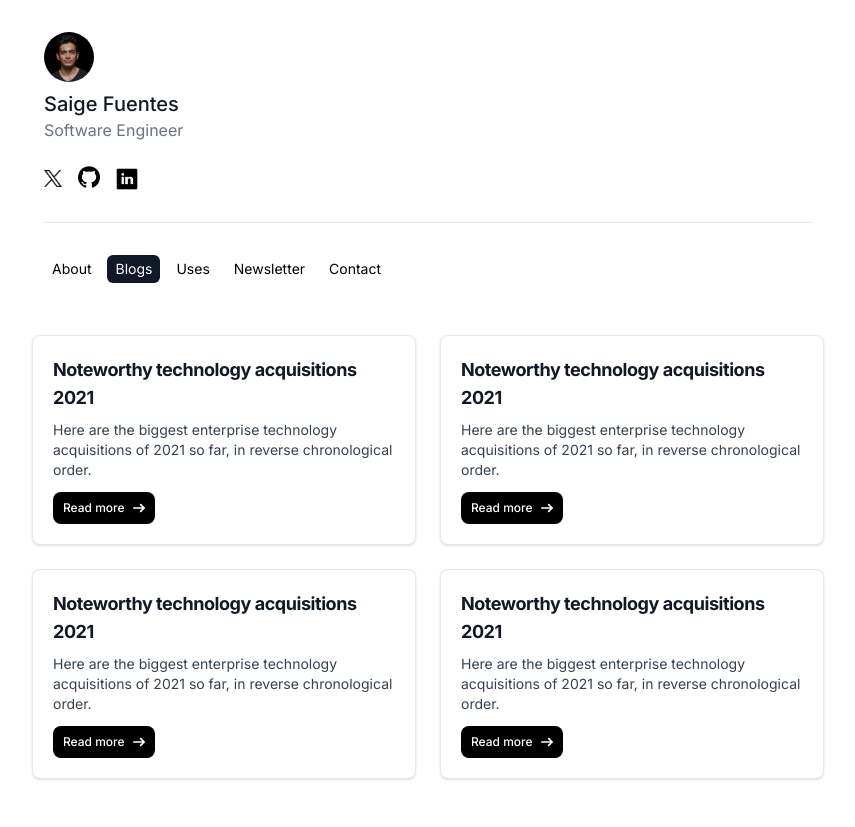
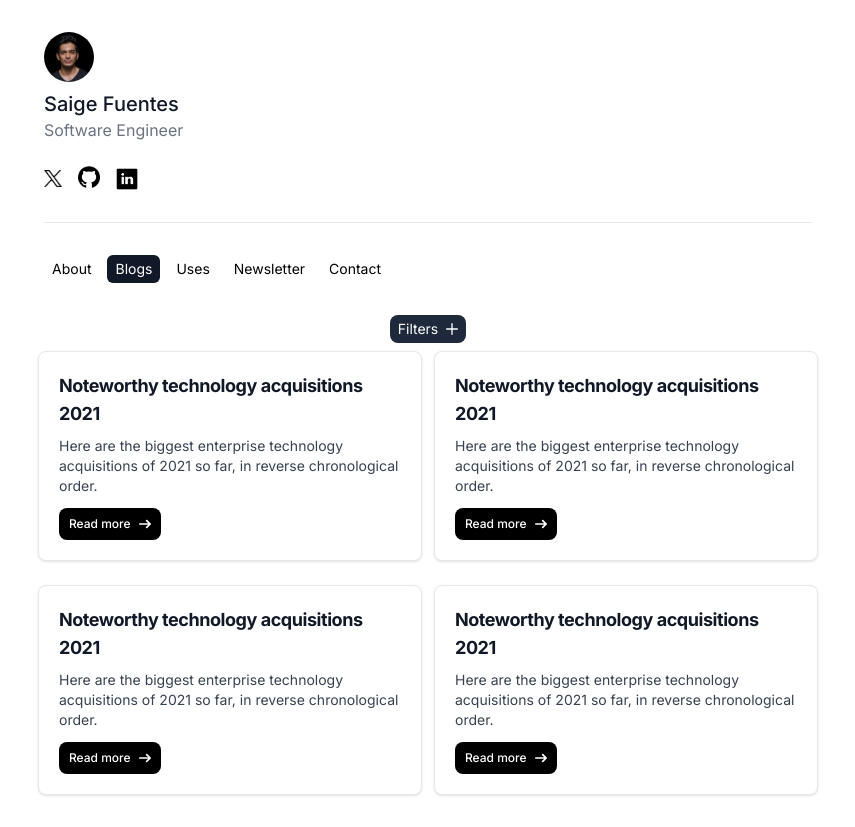
Before and after one commit to Ank61/portfolio, a Next.js app: page /blogs in a window 1280 px wide. Shown: the whole page, without its empty margins (212-1067 px from the left). Built offline with nearby package versions, Linux system fonts and the light colour scheme.

Commit message:
added build logs

```diff
--- a/app/blogs/page.js
+++ b/app/blogs/page.js
@@ -1,70 +1,260 @@
+"use client";
 import Common from "@/components/common";
+import { motion } from "framer-motion";
+import { useEffect, useState } from "react";
+export default function Blogs() {
+  const [isLargeScreen, setIsLargeScreen] = useState(false);
+  const [isOpen, setIsOpen] = useState(false);
 
-export default function Blogs() {
+  useEffect(() => {
+    const checkScreenSize = () => {
+      setIsLargeScreen(window.innerWidth >= 1024); // Adjust breakpoint as needed
+    };
+
+    checkScreenSize();
+    window.addEventListener("resize", checkScreenSize);
+
+    return () => {
+      window.removeEventListener("resize", checkScreenSize);
+    };
+  }, []);
+
+  const toggleMenu = (e) => {
+    setIsOpen(!isOpen);
+  };
+
   return (
     <main className="flex items-center justify-between w-full flex-col p-8 min-h-screen">
       <Common />
-            <div className="grid grid-cols-2 gap-6 mb-auto mt-5">
-                <div className=" max-w-sm bg-white border border-gray-200 rounded-lg shadow dark:bg-gray-800 dark:border-gray-700 hover:shadow-lg cursor-pointer transition-shadow">
+
+      <div className="group">
+        <div
+          id="speed-dial-menu-default"
+          className="flex items-center space-x-2"
+        >
+          <button
+            type="button"
+            onClick={(e)=>toggleMenu(e)}
+            aria-controls="speed-dial-menu-default"
+            aria-expanded={isOpen}
+            className="flex text-white bg-slate-800 rounded-lg pl-2 pr-2 pt-1 pb-1 text-sm outline-none hover:bg-slate-900 dark:bg-blue-600 dark:hover:bg-blue-700 focus:ring-4 focus:ring-blue-300 focus:outline-none dark:focus:ring-blue-800"
+          >
+            Filters
+            <svg
+              className="w-3 h-3 ml-2 mt-1 transition-transform group-hover:rotate-45"
+              aria-hidden="true"
+              xmlns="http://www.w3.org/2000/svg"
+              fill="none"
+              viewBox="0 0 18 18"
+            >
+              <path
+                stroke="currentColor"
+                strokeLinecap="round"
+                strokeLinejoin="round"
+                strokeWidth="2"
+                d="M9 1v16M1 9h16"
+              />
+            </svg>
+          </button>
+          {isOpen &&
+            [
+              {
+                tooltip: "Share",
+                icon: "M14.419 10.581a3.564 ...",
+                ariaLabel: "Share",
+              },
+              {
+                tooltip: "Print",
+                icon: "M5 20h10a1 1 ...",
+                ariaLabel: "Print",
+              },
+              {
+                tooltip: "Download",
+                icon: "M14.707 7.793a1 1 ...",
+                ariaLabel: "Download",
+              },
+              {
+                tooltip: "Copy",
+                icon: "M5 9V4.13a2.96 ...",
+                ariaLabel: "Copy",
+              },
+            ].map((item, index) => (
+              <motion.div
+                key={index}
+                initial={{ opacity: 0, x: -10 }}
+                animate={{ opacity: 1, x: 0 }}
+                transition={{ type: "spring", stiffness: 300 }}
+                className="relative"
+              >
+                <button
+                  type="button"
+                  data-tooltip-target={`tooltip-${item.tooltip.toLowerCase()}`}
+                  data-tooltip-placement="top"
+                  className="flex text-white bg-slate-800 rounded-lg pl-2 pr-2 pt-1 pb-1 text-sm outline-none hover:bg-slate-900 dark:bg-blue-600 dark:hover:bg-blue-700 focus:ring-4 focus:ring-blue-300 focus:outline-none dark:focus:ring-blue-800"
+                >{item.ariaLabel}
+                </button>
+                <div
+                  id={`tooltip-${item.tooltip.toLowerCase()}`}
+                  role="tooltip"
+                  className="absolute z-10 invisible inline-block w-auto px-3 py-2 text-sm font-medium text-white transition-opacity duration-300 bg-gray-900 rounded-lg shadow-sm opacity-0 tooltip dark:bg-gray-700"
+                >
+                  {item.tooltip}
+                  <div className="tooltip-arrow" data-popper-arrow></div>
+                </div>
+              </motion.div>
+            ))}
+        </div>
+      </div>
+
+      <div className="grid grid-cols-1 md:grid-cols-2 lg:grid-cols-2 gap-6 mb-auto mt-2">
+        <motion.div
+          initial={{ opacity: 0 }}
+          animate={isLargeScreen ? { x: 6, opacity: 1 } : { opacity: 1 }}
+          transition={{ type: "spring" }}
+          className=" max-w-sm bg-white border border-gray-200 rounded-lg shadow dark:bg-gray-800 dark:border-gray-700 hover:shadow-lg cursor-pointer transition-shadow"
+        >
           <div className="p-5">
             <a href="#">
-                            <h5 className="mb-2 text-lg font-bold tracking-tight text-gray-900 dark:text-white">Noteworthy technology acquisitions 2021</h5>
+              <h5 className="mb-2 text-lg font-bold tracking-tight text-gray-900 dark:text-white">
+                Noteworthy technology acquisitions 2021
+              </h5>
             </a>
-                        <p className="mb-3 font-normal text-sm text-gray-700 dark:text-gray-400">Here are the biggest enterprise technology acquisitions of 2021 so far, in reverse chronological order.</p>
+            <p className="mb-3 font-normal text-sm text-gray-700 dark:text-gray-400">
+              Here are the biggest enterprise technology acquisitions of 2021 so
+              far, in reverse chronological order.
+            </p>
             <button className="inline-flex items-center px-2.5 py-2 text-xs font-medium text-center text-white bg-black rounded-lg  focus:ring-4 focus:outline-none ">
               Read more
-                            <svg className="rtl:rotate-180 w-3 h-3.5 ms-2" aria-hidden="true" xmlns="http://www.w3.org/2000/svg" fill="none" viewBox="0 0 14 10">
-                                <path stroke="currentColor" strokeLinecap="round" strokeLinejoin="round" stroke-width="2" d="M1 5h12m0 0L9 1m4 4L9 9" />
+              <svg
+                className="rtl:rotate-180 w-3 h-3.5 ms-2"
+                ariaHidden="true"
+                xmlns="http://www.w3.org/2000/svg"
+                fill="none"
+                viewBox="0 0 14 10"
+              >
+                <path
+                  stroke="currentColor"
+                  strokeLinecap="round"
+                  strokeLinejoin="round"
+                  stroke-width="2"
+                  d="M1 5h12m0 0L9 1m4 4L9 9"
+                />
               </svg>
             </button>
           </div>
-                </div>
+        </motion.div>
 
-                <div className=" max-w-sm bg-white border border-gray-200 rounded-lg shadow dark:bg-gray-800 dark:border-gray-700 hover:shadow-lg cursor-pointer transition-shadow">
+        <motion.div
+          initial={{ opacity: 0 }}
+          animate={isLargeScreen ? { x: -6, opacity: 1 } : { opacity: 1 }}
+          transition={{ type: "spring" }}
+          className=" max-w-sm bg-white border border-gray-200 rounded-lg shadow dark:bg-gray-800 dark:border-gray-700 hover:shadow-lg cursor-pointer transition-shadow"
+        >
           <div className="p-5">
             <a href="#">
-                            <h5 className="mb-2 text-lg font-bold tracking-tight text-gray-900 dark:text-white">Noteworthy technology acquisitions 2021</h5>
+              <h5 className="mb-2 text-lg font-bold tracking-tight text-gray-900 dark:text-white">
+                Noteworthy technology acquisitions 2021
+              </h5>
             </a>
-                        <p className="mb-3 font-normal text-sm text-gray-700 dark:text-gray-400">Here are the biggest enterprise technology acquisitions of 2021 so far, in reverse chronological order.</p>
+            <p className="mb-3 font-normal text-sm text-gray-700 dark:text-gray-400">
+              Here are the biggest enterprise technology acquisitions of 2021 so
+              far, in reverse chronological order.
+            </p>
             <button className="inline-flex items-center px-2.5 py-2 text-xs font-medium text-center text-white bg-black rounded-lg  focus:ring-4 focus:outline-none ">
               Read more
-                            <svg className="rtl:rotate-180 w-3 h-3.5 ms-2" aria-hidden="true" xmlns="http://www.w3.org/2000/svg" fill="none" viewBox="0 0 14 10">
-                                <path stroke="currentColor" stroke-linecap="round" stroke-linejoin="round" stroke-width="2" d="M1 5h12m0 0L9 1m4 4L9 9" />
+              <svg
+                className="rtl:rotate-180 w-3 h-3.5 ms-2"
+                ariaHidden="true"
+                xmlns="http://www.w3.org/2000/svg"
+                fill="none"
+                viewBox="0 0 14 10"
+              >
+                <path
+                  stroke="currentColor"
+                  stroke-linecap="round"
+                  stroke-linejoin="round"
+                  stroke-width="2"
+                  d="M1 5h12m0 0L9 1m4 4L9 9"
+                />
               </svg>
             </button>
           </div>
-                </div>
+        </motion.div>
 
-                <div className=" max-w-sm bg-white border border-gray-200 rounded-lg shadow dark:bg-gray-800 dark:border-gray-700 hover:shadow-lg cursor-pointer transition-shadow">
+        <motion.div
+          initial={{ opacity: 0 }}
+          animate={{ x: 6, opacity: 1 }}
+          transition={{ type: "spring" }}
+          className=" max-w-sm bg-white border border-gray-200 rounded-lg shadow dark:bg-gray-800 dark:border-gray-700 hover:shadow-lg cursor-pointer transition-shadow"
+        >
           <div className="p-5">
             <a href="#">
-                            <h5 className="mb-2 text-lg font-bold tracking-tight text-gray-900 dark:text-white">Noteworthy technology acquisitions 2021</h5>
+              <h5 className="mb-2 text-lg font-bold tracking-tight text-gray-900 dark:text-white">
+                Noteworthy technology acquisitions 2021
+              </h5>
             </a>
-                        <p className="mb-3 font-normal text-sm text-gray-700 dark:text-gray-400">Here are the biggest enterprise technology acquisitions of 2021 so far, in reverse chronological order.</p>
+            <p className="mb-3 font-normal text-sm text-gray-700 dark:text-gray-400">
+              Here are the biggest enterprise technology acquisitions of 2021 so
+              far, in reverse chronological order.
+            </p>
             <button className="inline-flex items-center px-2.5 py-2 text-xs font-medium text-center text-white bg-black rounded-lg  focus:ring-4 focus:outline-none ">
               Read more
-                            <svg className="rtl:rotate-180 w-3 h-3.5 ms-2" aria-hidden="true" xmlns="http://www.w3.org/2000/svg" fill="none" viewBox="0 0 14 10">
-                                <path stroke="currentColor" stroke-linecap="round" stroke-linejoin="round" stroke-width="2" d="M1 5h12m0 0L9 1m4 4L9 9" />
+              <svg
+                className="rtl:rotate-180 w-3 h-3.5 ms-2"
+                ariaHidden="true"
+                xmlns="http://www.w3.org/2000/svg"
+                fill="none"
+                viewBox="0 0 14 10"
+              >
+                <path
+                  stroke="currentColor"
+                  stroke-linecap="round"
+                  stroke-linejoin="round"
+                  stroke-width="2"
+                  d="M1 5h12m0 0L9 1m4 4L9 9"
+                />
               </svg>
             </button>
           </div>
-                </div>
+        </motion.div>
 
-                <div className=" max-w-sm bg-white border border-gray-200 rounded-lg shadow dark:bg-gray-800 dark:border-gray-700 hover:shadow-lg cursor-pointer transition-shadow">
+        <motion.div
+          initial={{ opacity: 0 }}
+          animate={isLargeScreen ? { x: -6, opacity: 1 } : { opacity: 1 }}
+          transition={{ type: "spring" }}
+          className=" max-w-sm bg-white border border-gray-200 rounded-lg shadow dark:bg-gray-800 dark:border-gray-700 hover:shadow-lg cursor-pointer transition-shadow"
+        >
           <div className="p-5">
             <a href="#">
-                            <h5 className="mb-2 text-lg font-bold tracking-tight text-gray-900 dark:text-white">Noteworthy technology acquisitions 2021</h5>
+              <h5 className="mb-2 text-lg font-bold tracking-tight text-gray-900 dark:text-white">
+                Noteworthy technology acquisitions 2021
+              </h5>
             </a>
-                        <p className="mb-3 font-normal text-sm text-gray-700 dark:text-gray-400">Here are the biggest enterprise technology acquisitions of 2021 so far, in reverse chronological order.</p>
+            <p className="mb-3 font-normal text-sm text-gray-700 dark:text-gray-400">
+              Here are the biggest enterprise technology acquisitions of 2021 so
+              far, in reverse chronological order.
+            </p>
             <button className="inline-flex items-center px-2.5 py-2 text-xs font-medium text-center text-white bg-black rounded-lg  focus:ring-4 focus:outline-none ">
               Read more
-                            <svg className="rtl:rotate-180 w-3 h-3.5 ms-2" aria-hidden="true" xmlns="http://www.w3.org/2000/svg" fill="none" viewBox="0 0 14 10">
-                                <path stroke="currentColor" stroke-linecap="round" stroke-linejoin="round" stroke-width="2" d="M1 5h12m0 0L9 1m4 4L9 9" />
+              <svg
+                className="rtl:rotate-180 w-3 h-3.5 ms-2"
+                ariaHidden="true"
+                xmlns="http://www.w3.org/2000/svg"
+                fill="none"
+                viewBox="0 0 14 10"
+              >
+                <path
+                  stroke="currentColor"
+                  stroke-linecap="round"
+                  stroke-linejoin="round"
+                  stroke-width="2"
+                  d="M1 5h12m0 0L9 1m4 4L9 9"
+                />
               </svg>
             </button>
           </div>
-                </div>
+        </motion.div>
       </div>
     </main>
-    )
+  );
 }
```
Also changed, not shown: app/page.js (+3 -26 lines), components/navbar.js (+9 -9 lines), 1 other file (tests, documents, lock files or other folders). Lines whose indentation alone changed are shown as unchanged.
